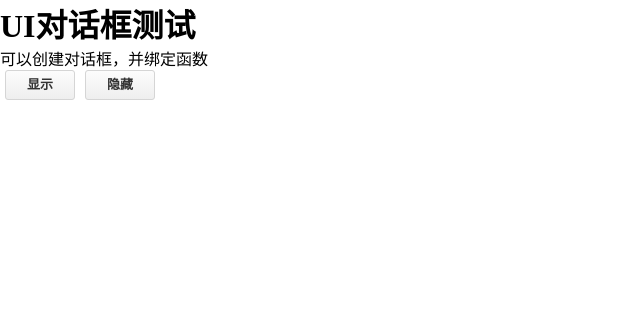
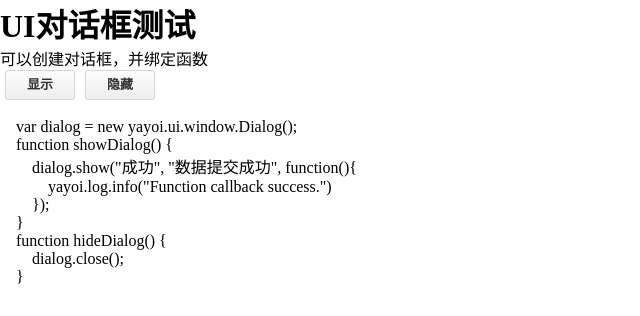
Before and after one commit to cl900522/yayoi-ui, a plain HTML site: page html/index-window.html in a window 1280 px wide. Shown: the whole page, without its empty margins (0-640 px from the left). Drawn offline with Linux system fonts and the light colour scheme.

Commit message:
window update

```diff
--- a/html/index-window.html
+++ b/html/index-window.html
@@ -15,6 +15,15 @@
     <button class="yayoi-button" onclick="showDialog()">显示</button><button class="yayoi-button" onclick="hideDialog()">隐藏</button>
     <pre>
         <code>
+    var dialog = new yayoi.ui.window.Dialog();
+    function showDialog() {
+        dialog.show("成功", "数据提交成功", function(){
+            yayoi.log.info("Function callback success.")
+        });
+    }
+    function hideDialog() {
+        dialog.close();
+    }
         </code>
     </pre>
     <script type="text/javascript">
```
